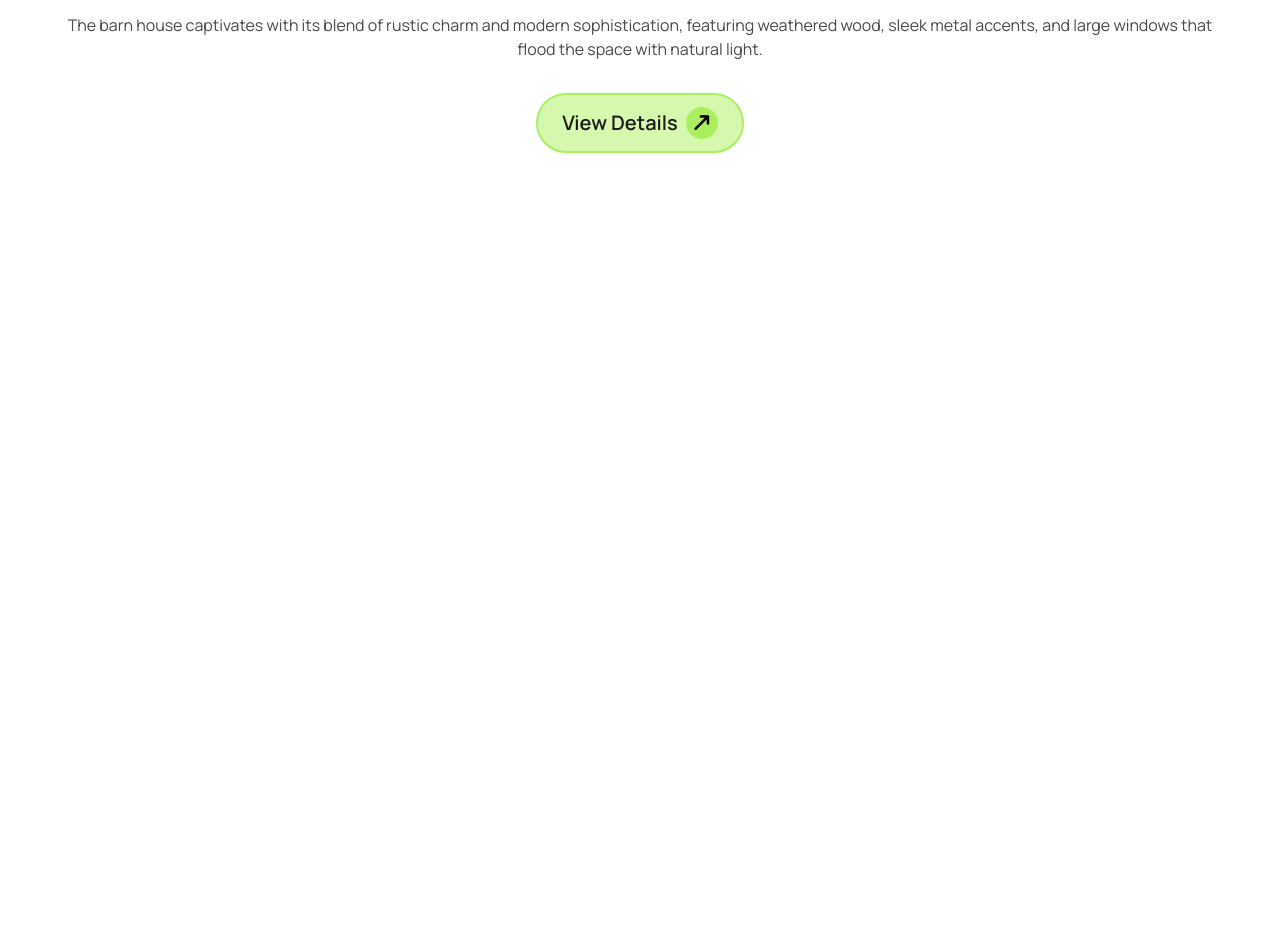
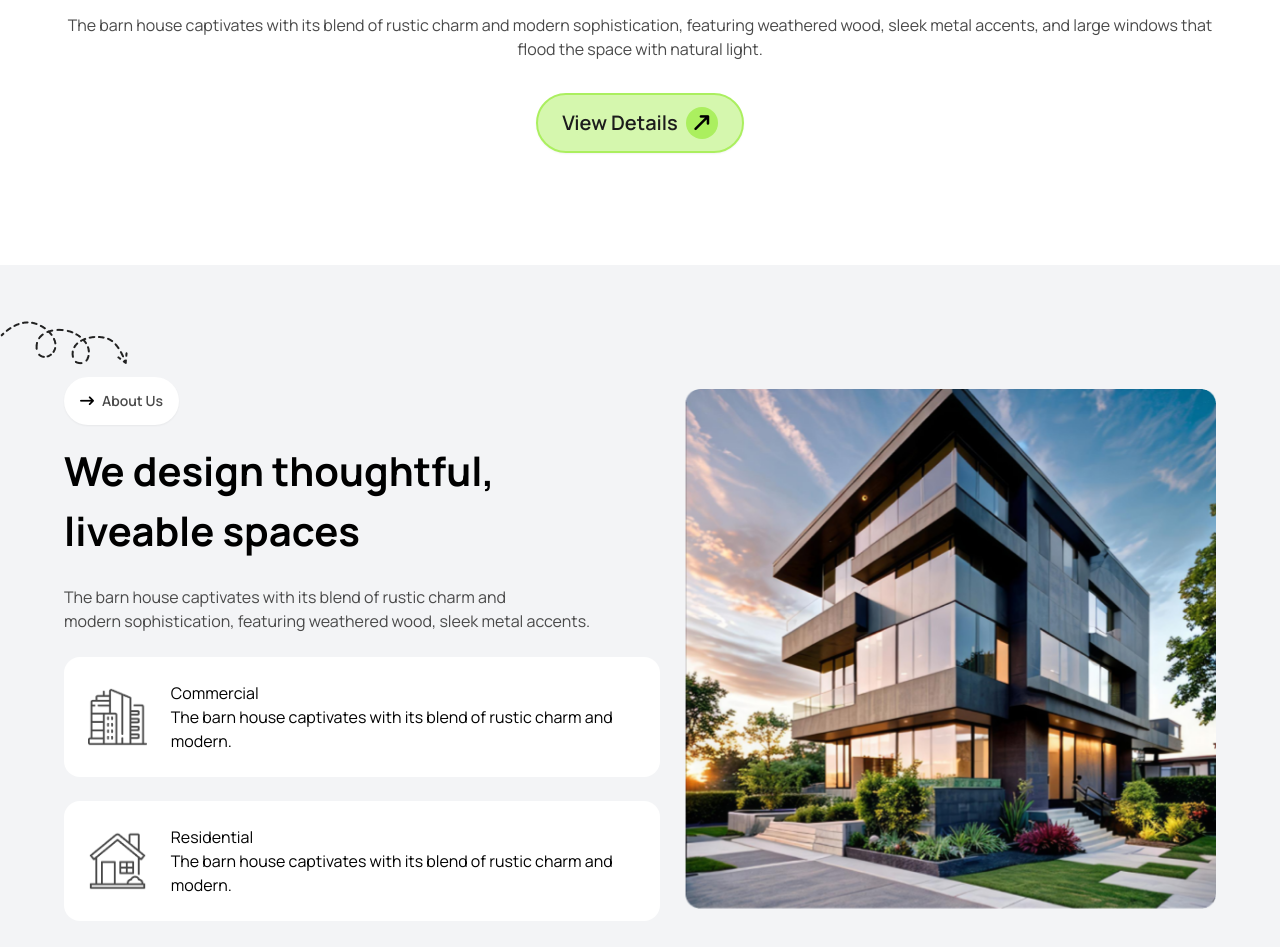
Before and after one commit to habibulalam/R-a3-Architectural-Design-website, a plain HTML site: page index.html in a window 1280 px wide. Shown: the part 649-1596 px from the top of the page. Before the commit the page ends 914 px from the top, so only its background shows below. Drawn offline with nearby package versions, Linux system fonts and the light colour scheme.

Commit message:
About us section added

```diff
--- a/index.html
+++ b/index.html
@@ -86,21 +86,77 @@
         <section>
             <div class="text-center mt-10">
                 <img class="mx-auto mb-6" src="./assets/banner.png" alt="">
-                <h1 class="text-2xl lg:text-6xl md:text-[36px] font-extrabold mb-6">A barn house of this design has a striking appearance</h1>
-                <p class="text-[#494949] mb-8">The barn house captivates with its blend of rustic charm and modern sophistication, featuring weathered wood, sleek metal accents, and large windows that flood the space with natural light.</p>
+                <h1 class="text-2xl lg:text-6xl md:text-[36px] font-extrabold mb-6">A barn house of this design has a
+                    striking appearance</h1>
+                <p class="text-[#494949] mb-8">The barn house captivates with its blend of rustic charm and modern
+                    sophistication, featuring weathered wood, sleek metal accents, and large windows that flood the
+                    space with natural light.</p>
                 <!-- Button -->
-                <div class="btn bg-[#ABEF5F80] text-[#1C1C1C] text-xl border-2 border-[#ABEF5F] rounded-[32px] px-6 py-3 h-fit group">
+                <div
+                    class="btn bg-[#ABEF5F80] text-[#1C1C1C] text-xl border-2 border-[#ABEF5F] rounded-[32px] px-6 py-3 h-fit group">
                     <button class="group-hover:text-white">View Details</button>
 
-                    <div class="flex justify-center items-center size-8 bg-[#ABEF5F] rounded-full group-hover:bg-[#ABEF5F]">
+                    <div
+                        class="flex justify-center items-center size-8 bg-[#ABEF5F] rounded-full group-hover:bg-[#ABEF5F]">
                         <i class="fa-solid fa-arrow-right-long -rotate-45 text-black group-hover:text-black"></i>
                     </div>
                 </div>
             </div>
         </section>
+
     </header>
 
-    <main></main>
+    <!-- Main start -->
+    <main>
+        <!-- we design thoughtful spaces (Section) -->
+        <section class="bg-gray-100">
+            <!-- section container -->
+            <div
+                class="relative flex flex-col md:flex-col lg:flex-row gap-6 items-center max-w-[1170px] w-[90%] mx-auto pt-28 pb-14">
+                <!-- Outer image div (absolute position) -->
+                <div class="absolute hidden md:hidden lg:block top-14 -left-16">
+                    <img src="./assets/Vector.png" alt="">
+                </div>
+
+                <!-- Container btn title and 2 card container -->
+                <div>
+                    <!-- btn -->
+                    <div class="flex justify-center lg:justify-start">
+                        <button class="btn bg-white border-none rounded-3xl text-[#494949] hover:bg-white mb-4"><i
+                                class="fa-solid fa-arrow-right-long"></i> About Us</button>
+                    </div>
+                    <h1 class="text-[40px] font-bold mb-6">We design thoughtful, <br> liveable spaces</h1>
+                    <p class="text-[#494949] mb-6">The barn house captivates with its blend of rustic charm and <br>
+                        modern sophistication, featuring weathered wood, sleek metal accents.</p>
+                    <!-- Card 1 -->
+                    <div class="flex items-center gap-6 p-6 bg-white rounded-2xl mb-6">
+                        <div>
+                            <img src="./assets/commercial.png" alt="">
+                        </div>
+                        <div>
+                            <h1>Commercial</h1>
+                            <p>The barn house captivates with its blend of rustic charm and modern.</p>
+                        </div>
+                    </div>
+                    <!-- Card 2 -->
+                    <div class="flex items-center gap-6 p-6 bg-white rounded-2xl">
+                        <div>
+                            <img src="./assets/residential.png" alt="">
+                        </div>
+                        <div>
+                            <h1>Residential</h1>
+                            <p>The barn house captivates with its blend of rustic charm and modern.</p>
+                        </div>
+                    </div>
+                </div>
+
+                <!-- img contianer -->
+                <div>
+                    <img src="./assets/Rectangle.png" alt="">
+                </div>
+            </div>
+        </section>
+    </main>
 
     <footer></footer>
 </body>
```
